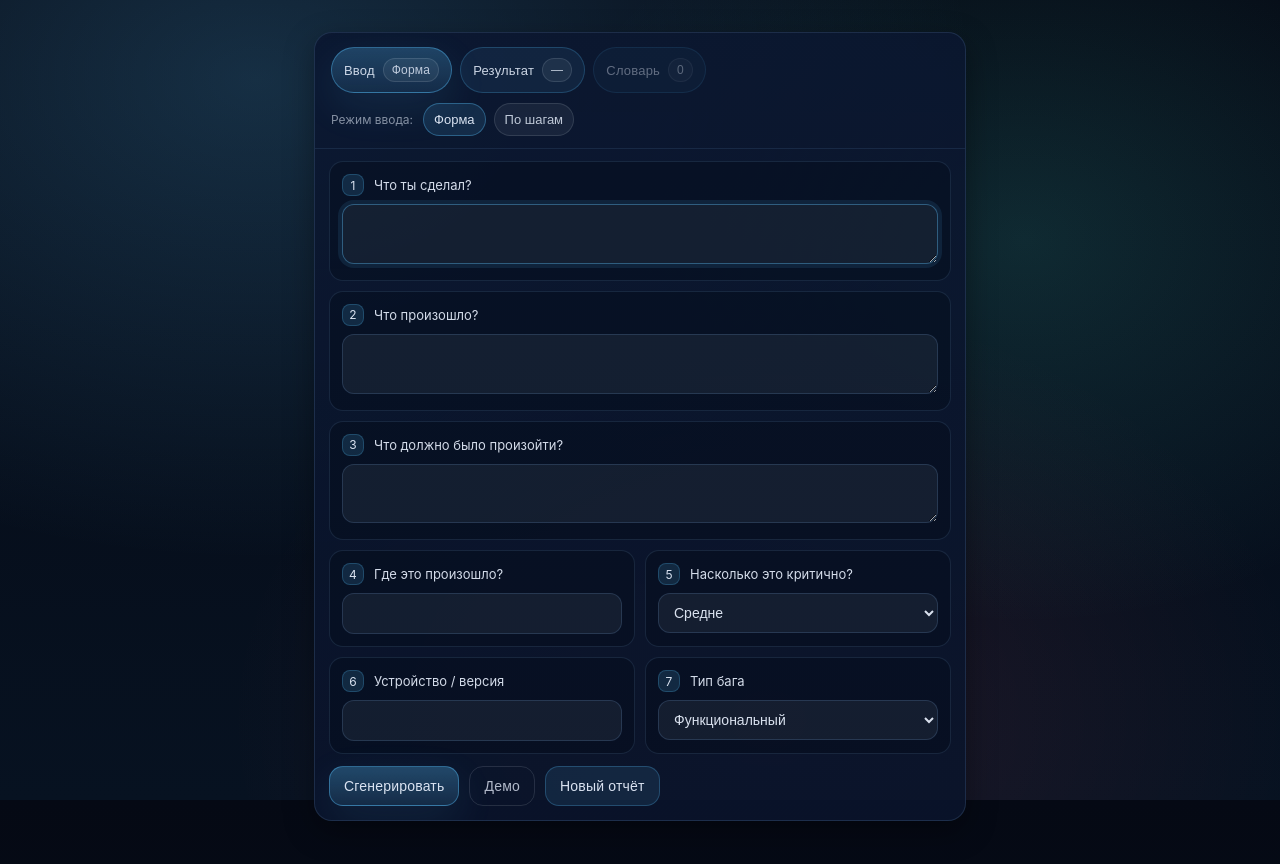
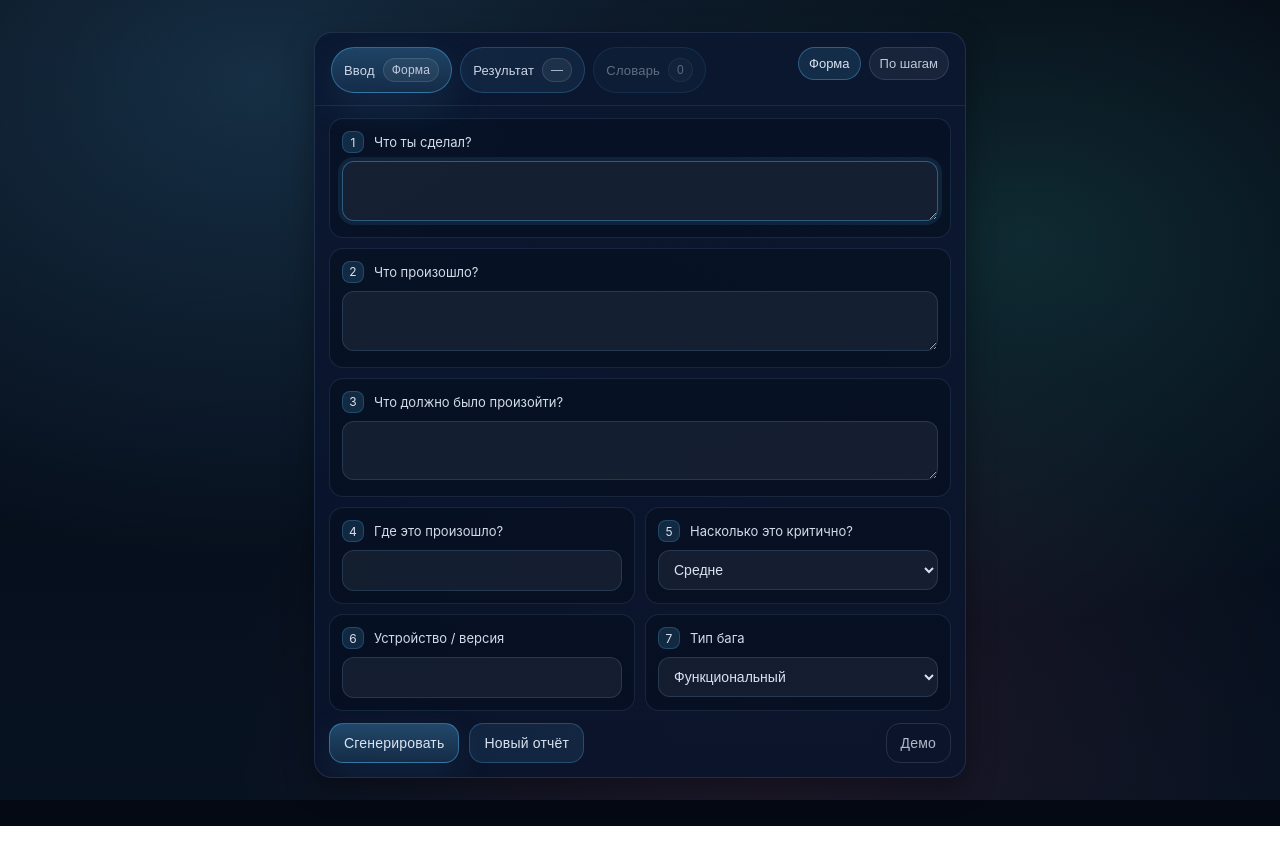
Before and after one commit to ailvi2021music-ai/BugReport, a plain HTML site: page index.html in a window 1280 px wide. After the commit the page ends 826 px from the top, so only its background shows below. Drawn offline with Linux system fonts and the light colour scheme.

Commit message:
Update index.html

```diff
--- a/index.html
+++ b/index.html
@@ -38,7 +38,6 @@
       overflow-x:hidden;
     }
 
-    /* Stable background layer (fixes artifacts on desktop) */
     body::before{
       content:"";
       position: fixed;
@@ -54,7 +53,7 @@
     }
 
     .wrap{
-      max-width: 680px; /* было 760px — сузил ещё */
+      max-width: 680px;
       margin: 0 auto;
       padding: 18px 14px 48px;
     }
@@ -74,16 +73,16 @@
       gap:10px;
       align-items:flex-start;
       justify-content:space-between;
-      flex-wrap:wrap;
+      flex-wrap:nowrap; /* чтобы не переносилось под табы */
     }
-    .cardBody{ padding: 12px 14px 14px; } /* чуть компактнее */
+    .cardBody{ padding: 12px 14px 14px; }
 
-    /* Tabs moved into the main card */
     .tabsRow{
       display:flex;
       gap:8px;
       flex-wrap:wrap;
       align-items:center;
+      min-width: 0;
     }
     .tab{
       border:1px solid rgba(89,195,255,.22);
@@ -99,6 +98,7 @@
       display:flex;
       align-items:center;
       gap:8px;
+      white-space: nowrap;
     }
     .tab:hover{ filter: brightness(1.06); }
     .tab:active{ transform: translateY(1px); }
@@ -159,7 +159,7 @@
       border: 1px solid rgba(140,195,255,.16);
       color: var(--text);
       border-radius: 12px;
-      padding: 10px 11px; /* чуть компактнее */
+      padding: 10px 11px;
       outline: none;
       font-size: 14px;
       line-height: 1.35;
@@ -170,7 +170,6 @@
       box-shadow: 0 0 0 4px rgba(89,195,255,.10);
     }
 
-    /* FIX: native dropdown white-on-white */
     select{
       background-color: rgba(234,242,255,.06);
       color: rgba(234,242,255,.92);
@@ -187,7 +186,10 @@
       gap: 10px;
       margin-top: 10px;
     }
-    @media (max-width:520px){ .row{ grid-template-columns: 1fr; } }
+    @media (max-width:520px){
+      .row{ grid-template-columns: 1fr; }
+      .cardHead{ flex-wrap:wrap; }
+    }
 
     .btnRow{
       display:flex;
@@ -195,7 +197,18 @@
       flex-wrap:wrap;
       margin-top: 12px;
       align-items:center;
+      justify-content:flex-start;
     }
+    .btnRow.split{
+      justify-content:space-between; /* слева основные, справа демо */
+    }
+    .btnGroup{
+      display:flex;
+      gap:10px;
+      flex-wrap:wrap;
+      align-items:center;
+    }
+
     .btn{
       border:1px solid rgba(89,195,255,.25);
       color: rgba(234,242,255,.92);
@@ -239,13 +252,6 @@
       align-items:center;
       justify-content:flex-end;
     }
-    .segLabel{
-      color: var(--muted2);
-      font-size: 12px;
-      margin-right: 2px;
-      user-select:none;
-      cursor: default;
-    }
     .segBtn{
       border:1px solid rgba(234,242,255,.12);
       background: rgba(234,242,255,.06);
@@ -256,6 +262,7 @@
       font-size: 13px;
       user-select:none;
       transition: filter .12s ease, transform .08s ease, background .12s ease, border-color .12s ease;
+      white-space: nowrap;
     }
     .segBtn:hover{ filter: brightness(1.06); }
     .segBtn:active{ transform: translateY(1px); }
@@ -359,7 +366,6 @@
       user-select:none;
       cursor: default;
     }
-
     .kbd{
       font-family: ui-monospace, SFMono-Regular, Menlo, Monaco, Consolas, "Liberation Mono", "Courier New", monospace;
       font-size: 12px;
@@ -391,8 +397,8 @@
           </button>
         </div>
 
-        <div class="seg" id="modeSeg">
-          <span class="segLabel">Режим ввода:</span>
+        <!-- Убрали "Режим ввода:" и держим сегмент справа -->
+        <div class="seg" id="modeSeg" aria-label="Режим ввода">
           <button class="segBtn active" id="modeForm" type="button">Форма</button>
           <button class="segBtn" id="modeWizard" type="button">По шагам</button>
         </div>
@@ -454,10 +460,15 @@
               </div>
             </div>
 
-            <div class="btnRow">
-              <button class="btn primary" id="genForm" type="button">Сгенерировать</button>
-              <button class="btn ghost" id="demo" type="button">Демо</button>
-              <button class="btn" id="newReport" type="button">Новый отчёт</button>
+            <!-- Кнопки: "Новый отчёт" рядом с "Сгенерировать", "Демо" справа -->
+            <div class="btnRow split">
+              <div class="btnGroup">
+                <button class="btn primary" id="genForm" type="button">Сгенерировать</button>
+                <button class="btn" id="newReport" type="button">Новый отчёт</button>
+              </div>
+              <div class="btnGroup">
+                <button class="btn ghost" id="demo" type="button">Демо</button>
+              </div>
             </div>
           </div>
 
@@ -495,7 +506,6 @@
         <!-- RESULT PANEL -->
         <div id="panelResult" class="hidden">
           <div class="seg" style="justify-content:flex-start; margin-bottom:12px;">
-            <span class="segLabel">Показать:</span>
             <button class="segBtn active" id="showEN" type="button">EN</button>
             <button class="segBtn" id="showRU" type="button">RU</button>
           </div>
@@ -556,7 +566,6 @@
   <div class="toast" id="toast">OK</div>
 
 <script>
-  // ---------- utils ----------
   const $ = (id) => document.getElementById(id);
 
   function on(id, evt, fn){
@@ -585,24 +594,21 @@
     return [...new Set(matches)];
   }
 
-  // ---------- app state ----------
   const state = {
-    tab: "input",           // input | result | vocab
-    inputMode: "form",      // form | wizard
+    tab: "input",
+    inputMode: "form",
     wizardStep: 0,
     lastVocabLines: "",
     lastVocabCount: 0,
     demoOn: false
   };
 
-  // ---------- panels ----------
   const panels = {
     input: $("panelInput"),
     result: $("panelResult"),
     vocab: $("panelVocab")
   };
 
-  // ---------- tabs ----------
   const tabEls = {
     input: $("tabInput"),
     result: $("tabResult"),
@@ -637,7 +643,6 @@
     $("tabVocab").disabled = !enabled;
   }
 
-  // ---------- input mode switch ----------
   function setInputMode(mode){
     state.inputMode = mode;
     $("modeForm").classList.toggle("active", mode === "form");
@@ -654,7 +659,6 @@
   on("modeForm","click", ()=>setInputMode("form"));
   on("modeWizard","click", ()=>setInputMode("wizard"));
 
-  // ---------- location RU -> EN ----------
   function ruLocationToEn(locRu){
     const s = (locRu || "").trim().toLowerCase();
     const dict = new Map([
@@ -679,7 +683,6 @@
     return "the specified screen";
   }
 
-  // ---------- vocab engine ----------
   const LS_KEY = "bugTrainer_knownVocab_v4";
 
   function loadKnown(){
@@ -792,7 +795,6 @@
     return [...uniq.values()];
   }
 
-  // ---------- report generation ----------
   function guessTitle(type, uiTexts, q2ru){
     const primary = uiTexts[0] ? `"${uiTexts[0]}"` : "Button";
     if(type === "crash") return `${primary} causes the app to freeze`;
@@ -906,7 +908,6 @@
     $("sevPill").textContent = `Severity: ${data.severity}`;
     $("envPill").textContent = data.env ? `Env: ${data.env}` : "Env: —";
 
-    // vocab (dedupe)
     const known = loadKnown();
     const vocabItems = collectVocab(en);
 
@@ -952,7 +953,6 @@
     toast("Готово");
   }
 
-  // ---------- result view toggle ----------
   function setResultView(which){
     const en = (which === "en");
     $("showEN").classList.toggle("active", en);
@@ -963,7 +963,6 @@
   on("showEN","click", ()=>setResultView("en"));
   on("showRU","click", ()=>setResultView("ru"));
 
-  // ---------- new report ----------
   function newReport(){
     $("q1").value = "";
     $("q2").value = "";
@@ -975,7 +974,6 @@
 
     state.lastVocabLines = "";
     state.lastVocabCount = 0;
-
     state.demoOn = false;
 
     $("vocPill").textContent = "0";
@@ -999,7 +997,6 @@
   }
 
   function demo(){
-    // toggle: 1-й клик — заполнить, 2-й — очистить, и так по кругу
     state.demoOn = !state.demoOn;
 
     if(state.demoOn){
@@ -1048,7 +1045,6 @@
     }
   }
 
-  // ---------- wizard ----------
   const WIZ_STEPS = [
     { key:"q1", label:"Что ты сделал?", help:"", type:"textarea", placeholder:"" },
     { key:"q2", label:"Что произошло?", help:"", type:"textarea", placeholder:"" },
@@ -1136,7 +1132,6 @@
   on("wizBack","click", wizardBack);
   on("wizGen","click", generate);
 
-  // ---------- tab clicks ----------
   function bindTabClicks(){
     Object.entries(tabEls).forEach(([name, el])=>{
       el.addEventListener("click", ()=>{
@@ -1146,7 +1141,6 @@
     });
   }
 
-  // ---------- init ----------
   bindTabClicks();
   on("genForm","click", generate);
   on("demo","click", demo);
@@ -1155,7 +1149,6 @@
     on(id,"click", newReport);
   });
 
-  // кнопка сброса словаря — только в разделе “Словарь”
   on("resetVocab3","click", resetVocab);
 
   on("goVocab","click", ()=>{
```
